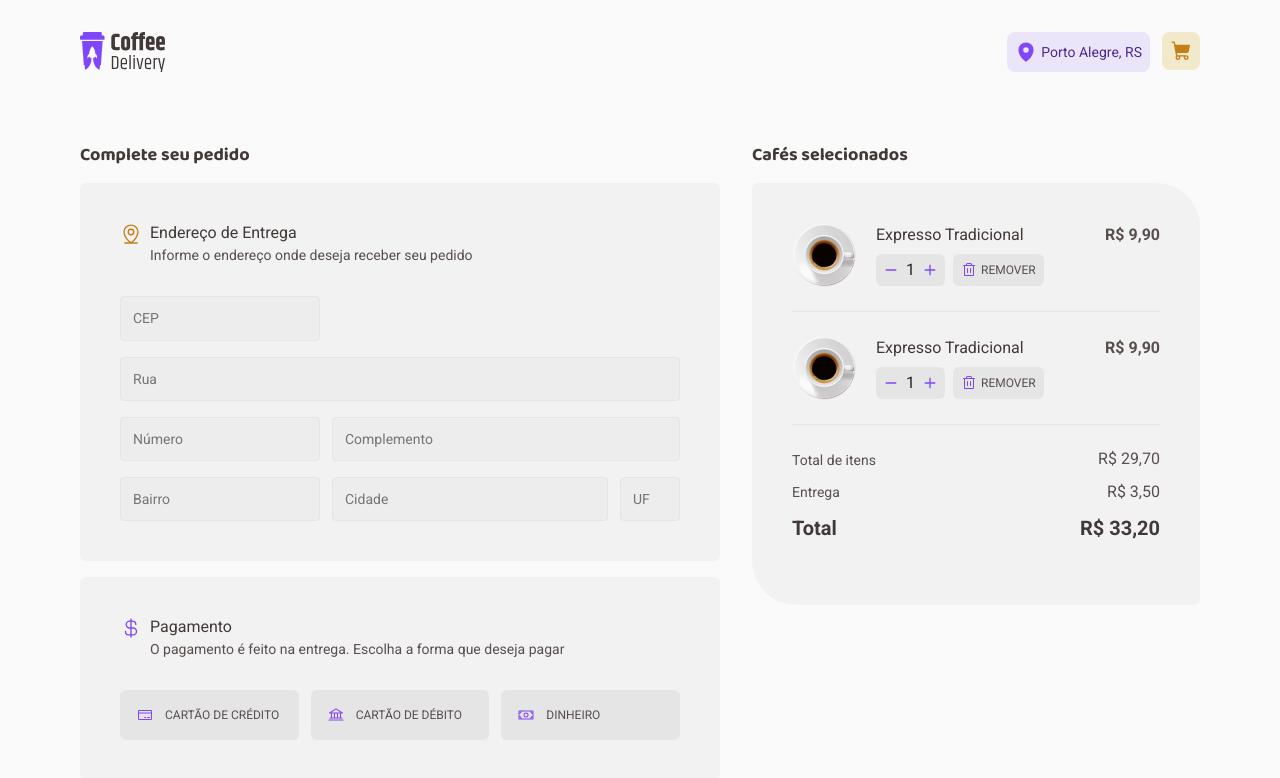
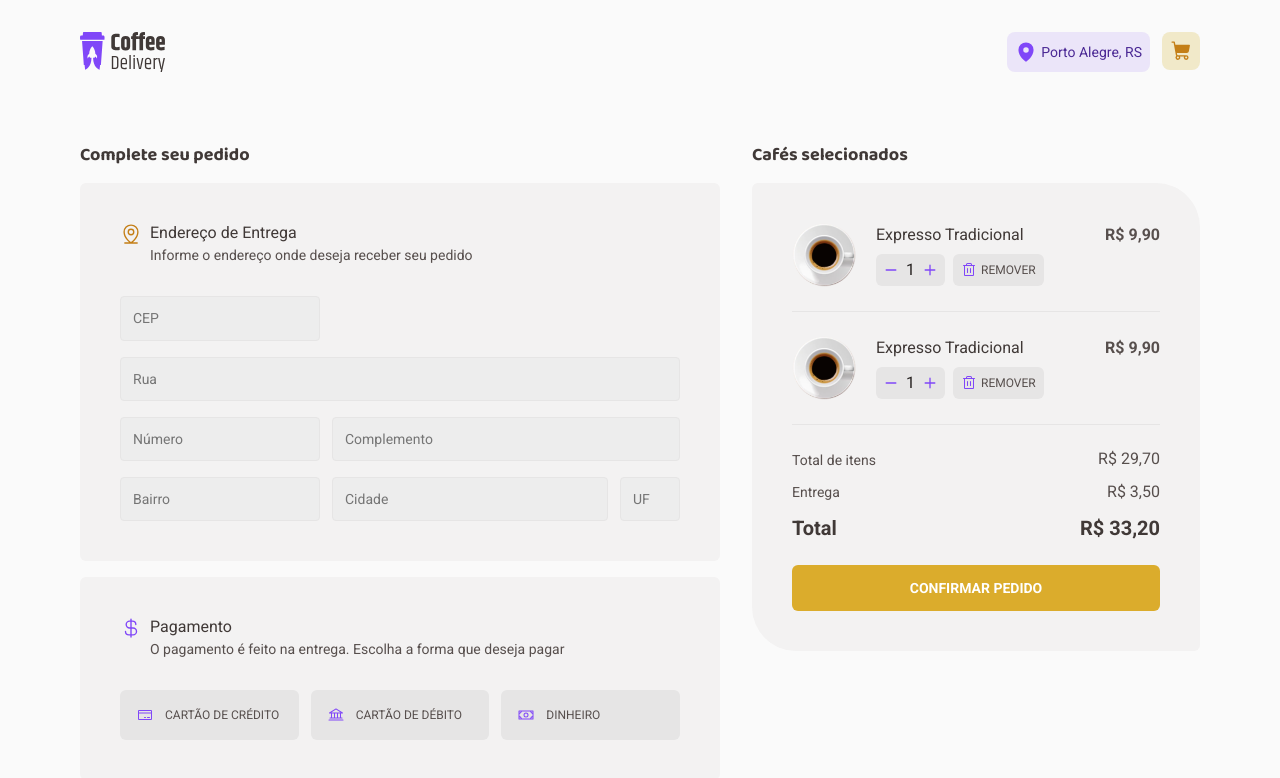
Before and after one commit to thealfredohenrique/coffee-delivery, a React (Vite) app: page /checkout in a window 1280 px wide. Shown: the top 778 px of the page. Built offline with nearby package versions, Linux system fonts and the light colour scheme.

Commit message:
feat(cart): Add cart confirm order button

```diff
--- a/src/pages/Checkout/components/CartCard/index.tsx
+++ b/src/pages/Checkout/components/CartCard/index.tsx
@@ -1,4 +1,5 @@
 import {
+  CartButtonContainer,
   CartCardContainer,
   CartItemsContainer,
   CartTotalsContainer,
@@ -30,6 +31,8 @@ function CartCard() {
           <strong>R$ 33,20</strong>
         </CartTotalsItemContainer>
       </CartTotalsContainer>
+
+      <CartButtonContainer>Confirmar pedido</CartButtonContainer>
     </CartCardContainer>
   );
 }
--- a/src/pages/Checkout/components/CartCard/styles.ts
+++ b/src/pages/Checkout/components/CartCard/styles.ts
@@ -43,3 +43,24 @@ export const CartTotalsItemContainer = styled.div`
     line-height: 130%;
   }
 `;
+
+export const CartButtonContainer = styled.button`
+  display: flex;
+  justify-content: center;
+  align-items: center;
+  gap: 0.25rem;
+  padding: 0.75rem 0.5rem;
+  background: ${(props) => props.theme.yellow};
+  color: ${(props) => props.theme.white};
+  border: none;
+  border-radius: 6px;
+  font-size: 0.875rem;
+  font-weight: 700;
+  line-height: 160%;
+  text-transform: uppercase;
+  cursor: pointer;
+
+  &:hover {
+    background: ${(props) => props.theme.yellowDark};
+  }
+`;
```
